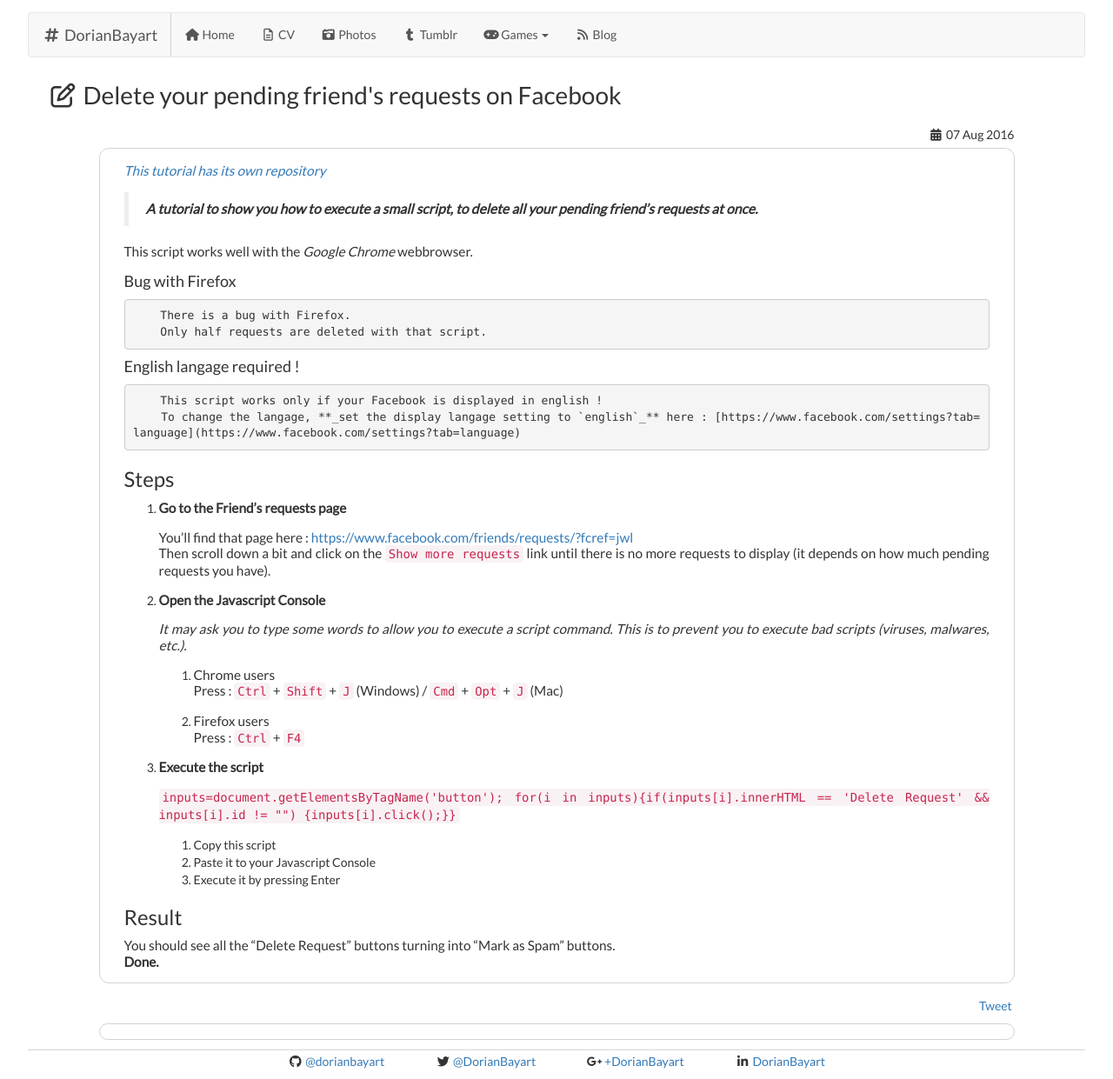
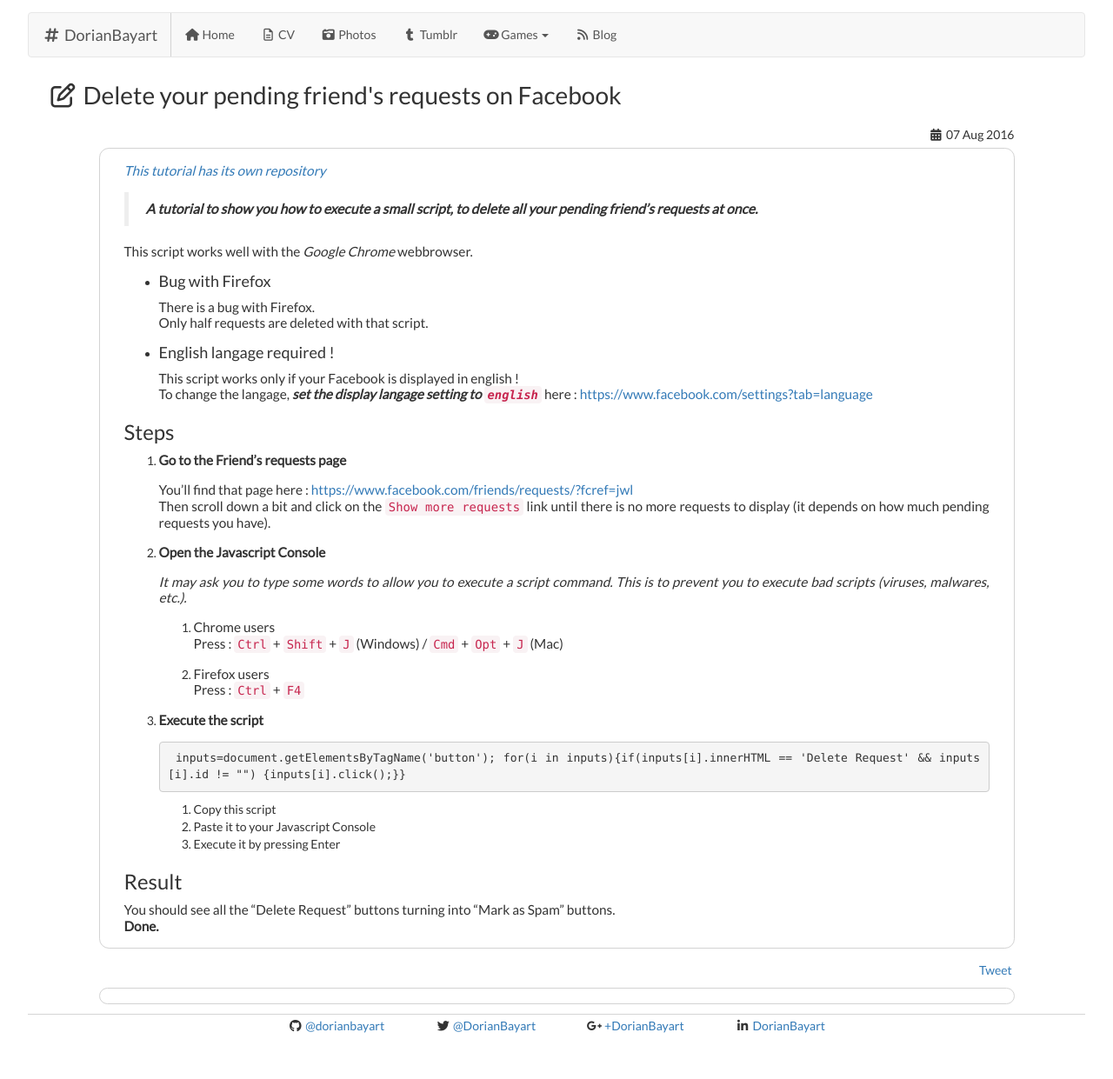
Before and after one commit to dorianbayart/dorianbayart.github.io, a Jekyll site: the page built from _posts/2016-08-07-delete-pending-requests-on-facebook.md, in a window 1280 px wide. Shown: the whole page at 87% size. Built offline with Jekyll 4.4.1, drawn with Linux system fonts in a browser that asks for light colours; nearby versions of some CDN libraries; comment, search, counter and statistics services are not loaded; after the commit the page ends 1200 px from its top, so only the background shows below that.

Commit message:
Update 2016-08-07-delete-pending-requests-on-facebook.md

```diff
--- a/_posts/2016-08-07-delete-pending-requests-on-facebook.md
+++ b/_posts/2016-08-07-delete-pending-requests-on-facebook.md
@@ -13,14 +13,14 @@
 This script works well with the _Google Chrome_ webbrowser.
 
 
-#### Bug with Firefox
-        There is a bug with Firefox.
-        Only half requests are deleted with that script.
+- #### Bug with Firefox
+There is a bug with Firefox.
+Only half requests are deleted with that script.
 
 
-#### English langage required !
-        This script works only if your Facebook is displayed in english !
-        To change the langage, **_set the display langage setting to `english`_** here : [https://www.facebook.com/settings?tab=language](https://www.facebook.com/settings?tab=language)
+- #### English langage required !
+This script works only if your Facebook is displayed in english !
+To change the langage, **_set the display langage setting to `english`_** here : [https://www.facebook.com/settings?tab=language](https://www.facebook.com/settings?tab=language)
 
 
 ### Steps
@@ -46,7 +46,7 @@
 
 3. **Execute the script**
 
-   `inputs=document.getElementsByTagName('button'); for(i in inputs){if(inputs[i].innerHTML == 'Delete Request' && inputs[i].id != "") {inputs[i].click();}}`
+        inputs=document.getElementsByTagName('button'); for(i in inputs){if(inputs[i].innerHTML == 'Delete Request' && inputs[i].id != "") {inputs[i].click();}}
 
    1. Copy this script
    2. Paste it to your Javascript Console
```
